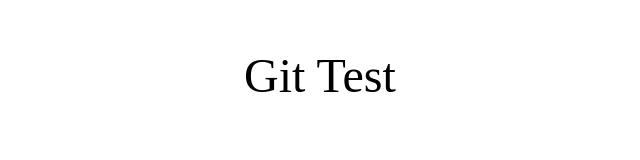
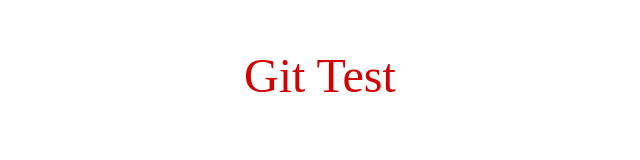
Before and after one commit to Vezerion/Tets, a plain HTML site: page index.html in a window 1280 px wide. Shown: the whole page, without its empty margins (320-960 px from the left). Drawn offline with Linux system fonts and the light colour scheme.

Commit message:
changed text color

```diff
--- a/main.css
+++ b/main.css
@@ -1,4 +1,5 @@
 p {
     text-align: center;
     font-size: 48px;
+    color: #d30303;
 }
```
